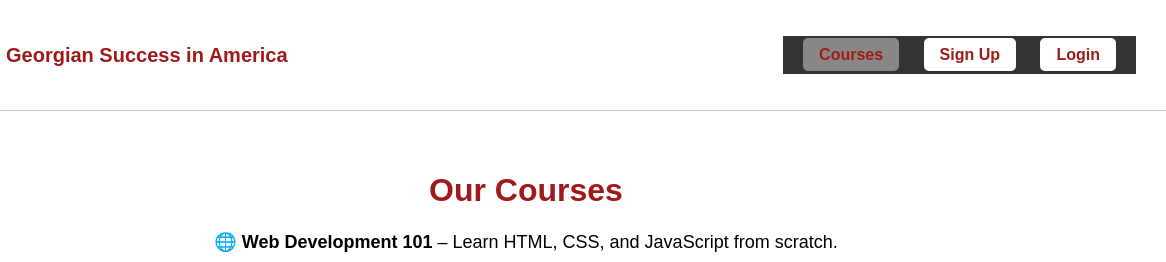
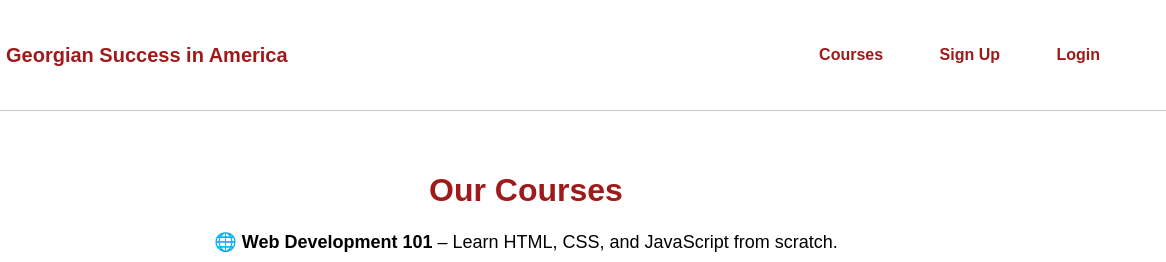
Before and after one commit to eelleeonoora/georgiansuccess, a plain HTML site: page courses.html in a window 1280 px wide. In both pictures the pointer is over the link "Courses". Shown: the top 262 px of the page, 114-1280 px from the left. Drawn offline with Linux system fonts and the light colour scheme; no server answers.

Commit message:
some update

```diff
--- a/courses.html
+++ b/courses.html
@@ -28,6 +28,10 @@
       color: #9f1a1a;
     }
 
+    nav {
+      background-color: white; /* Ensure the nav bar has white background */
+    }
+
     .logo-container img {
       height: 80px;
       margin-right: 10px;
@@ -49,7 +53,7 @@
     }
 
     nav a:hover {
-      background-color: #898686;
+      background-color: #ffffff;
     }
 
     .user-info {
```
